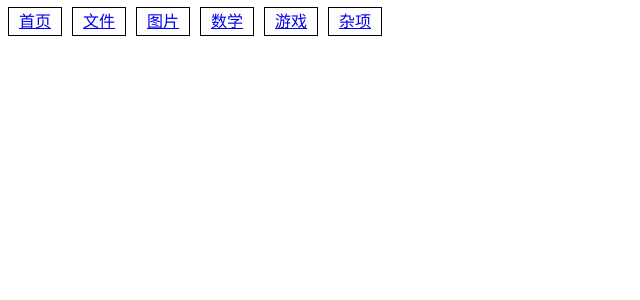
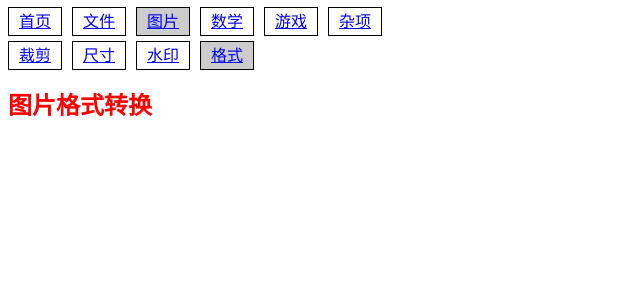
Before and after one commit to GZhonghui/WebTools, a Vue app: page /image/format in a window 1280 px wide. Before the commit this address had no page. Shown: the top 300 px of the page, without its empty margins (0-640 px from the left). Built offline with nearby package versions, Linux system fonts and the light colour scheme.

Commit message:
图片格式转换

```diff
--- a/src/views/Image.vue
+++ b/src/views/Image.vue
@@ -3,6 +3,7 @@
     <RouterLink class="router-link" to="/image/crop">裁剪</RouterLink>
     <RouterLink class="router-link" to="/image/resize">尺寸</RouterLink>
     <RouterLink class="router-link" to="/image/watermark">水印</RouterLink>
+    <RouterLink class="router-link" to="/image/format">格式</RouterLink>
   </div>
   <RouterView />
 </template>
--- /dev/null
+++ b/src/views/image/Format.vue
@@ -0,0 +1,9 @@
+<script setup>
+import { setTitle } from '../../common.js'
+
+setTitle('图片格式转换')
+</script>
+
+<template>
+  <h2 class="tool_title">图片格式转换</h2>
+</template>
--- a/src/views/router.js
+++ b/src/views/router.js
@@ -10,6 +10,7 @@ import Image from './Image.vue'
 import ImageCrop from './image/Crop.vue'
 import ImageResize from './image/Resize.vue'
 import ImageWatermark from './image/Watermark.vue'
+import ImageFormat from './image/Format.vue'
 
 import Math from './Math.vue'
 import MathInverse from './math/Inverse.vue'
@@ -44,6 +45,7 @@ const routes = [
       { path: 'crop', component: ImageCrop },
       { path: 'resize', component: ImageResize },
       { path: 'watermark', component: ImageWatermark },
+      { path: 'format', component: ImageFormat },
     ]
   },
   {
```
